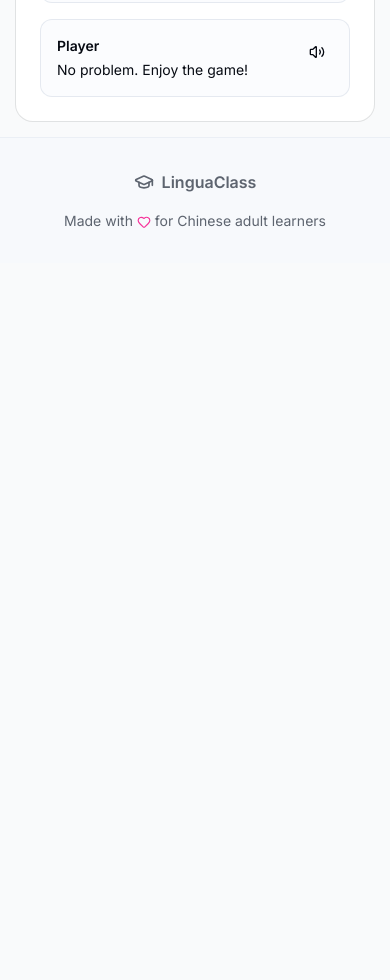
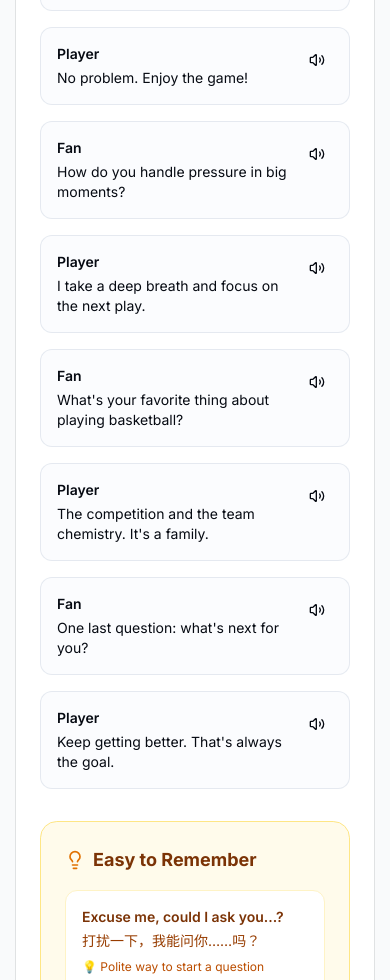
Before and after one commit to safalkunwar/lingua-class, a Next.js app: page /sports/basketball/asking-questions in a window 390 px wide. Shown: the part 1020-2000 px from the top of the page. Before the commit the page ends 1283 px from the top, so only its background shows below. Built offline with nearby package versions, Linux system fonts and the light colour scheme; no server answers.

Commit message:
Expand basketball dialogues and add easy-to-remember phrase cards

```diff
--- a/app/sports/basketball/[moduleId]/page.tsx
+++ b/app/sports/basketball/[moduleId]/page.tsx
@@ -8,6 +8,7 @@ import {
   askingQuestionsDialogue,
   gameCommentaryDialogue,
   basketballSmallTalkDialogue,
+  basketballMemoryPhrases,
 } from "@/data/sports-basketball";
 import { notFound } from "next/navigation";
 import Link from "next/link";
@@ -16,7 +17,7 @@ import { motion } from "framer-motion";
 import { Badge } from "@/components/ui/badge";
 import { Card } from "@/components/ui/card";
 import { Button } from "@/components/ui/button";
-import { ArrowLeft, BookOpen, Volume2 } from "lucide-react";
+import { ArrowLeft, BookOpen, Volume2, Lightbulb } from "lucide-react";
 import { useState } from "react";
 
 const MODULE_META: Record<string, { emoji: string; color: string; type: string }> = {
@@ -43,6 +44,15 @@ const DIALOGUE_MAP: Record<string, { title: string; dialogue: { speaker: string;
   "basketball-small-talk": { title: "Basketball Small Talk Dialogue", dialogue: basketballSmallTalkDialogue },
 };
 
+const MEMORY_PHRASE_MAP: Record<string, { category: string; phrases: { en: string; zh: string; tip: string }[] }[]> = {
+  "watching-a-game": basketballMemoryPhrases.filter((m) => m.category === "Watching a Game"),
+  "talking-with-fans": basketballMemoryPhrases.filter((m) => m.category === "Talking With Fans"),
+  "talking-with-players": basketballMemoryPhrases.filter((m) => m.category === "Talking With Players"),
+  "asking-questions": basketballMemoryPhrases.filter((m) => m.category === "Asking Questions"),
+  "game-commentary": basketballMemoryPhrases.filter((m) => m.category === "Game Commentary"),
+  "basketball-small-talk": basketballMemoryPhrases.filter((m) => m.category === "Basketball Small Talk"),
+};
+
 function speak(text: string) {
   if (typeof window === "undefined" || !("speechSynthesis" in window)) return;
   window.speechSynthesis.cancel();
@@ -65,6 +75,7 @@ export default function BasketballModulePage({
 
   const meta = MODULE_META[module.id] || { emoji: "📚", color: "from-gray-400 to-slate-500", type: module.type };
   const dialogueData = DIALOGUE_MAP[module.id];
+  const memoryPhrases = MEMORY_PHRASE_MAP[module.id];
 
   return (
     <div className="flex">
@@ -99,7 +110,7 @@ export default function BasketballModulePage({
         <motion.div initial={{ opacity: 0, y: 20 }} animate={{ opacity: 1, y: 0 }} transition={{ delay: 0.1 }}>
           <Card className="p-6 sm:p-8">
             {dialogueData ? (
-              <div className="space-y-6">
+              <div className="space-y-8">
                 <div className="flex items-center justify-between">
                   <h2 className="text-xl font-bold">{dialogueData.title}</h2>
                   <Button
@@ -133,6 +144,26 @@ export default function BasketballModulePage({
                     </div>
                   ))}
                 </div>
+
+                {memoryPhrases && memoryPhrases.length > 0 && (
+                  <div className="rounded-xl border border-amber-200 bg-amber-50 p-6 dark:border-amber-700 dark:bg-amber-950/30">
+                    <div className="mb-4 flex items-center gap-2">
+                      <Lightbulb className="h-5 w-5 text-amber-600 dark:text-amber-400" />
+                      <h3 className="text-lg font-bold text-amber-900 dark:text-amber-100">Easy to Remember</h3>
+                    </div>
+                    <div className="grid gap-4 sm:grid-cols-2">
+                      {memoryPhrases.flatMap((group) =>
+                        group.phrases.map((phrase, idx) => (
+                          <div key={idx} className="rounded-lg border border-amber-100 bg-white p-4 dark:border-amber-800 dark:bg-background">
+                            <p className="font-semibold text-amber-900 dark:text-amber-100">{phrase.en}</p>
+                            <p className="mt-1 text-sm text-amber-800 dark:text-amber-200">{phrase.zh}</p>
+                            <p className="mt-2 text-xs text-amber-700 dark:text-amber-300">💡 {phrase.tip}</p>
+                          </div>
+                        ))
+                      )}
+                    </div>
+                  </div>
+                )}
               </div>
             ) : (
               <div className="text-center py-12">
--- a/data/sports-basketball.ts
+++ b/data/sports-basketball.ts
@@ -1400,6 +1400,12 @@ export const watchingAGameDialogue: CurryDialogueLine[] = [
   { speaker: "B", line: "I know. That's why he's the best shooter in the league.", lineZh: "我知道。这就是为什么他是联盟最好的投手。" },
   { speaker: "A", line: "Do you want to grab a snack during the break?", lineZh: "休息时你想去吃点东西吗？" },
   { speaker: "B", line: "Sure, let's go.", lineZh: "当然，走吧。" },
+  { speaker: "A", line: "Wow, did you see that dunk? The crowd went wild!", lineZh: "哇，你看到那个扣篮了吗？观众都沸腾了！" },
+  { speaker: "B", line: "I know! I almost spilled my drink.", lineZh: "我知道！我差点把饮料洒了。" },
+  { speaker: "A", line: "What's the score now?", lineZh: "现在比分是多少？" },
+  { speaker: "B", line: "We're up by 10. But they're making a comeback.", lineZh: "我们领先10分。但他们正在追分。" },
+  { speaker: "A", line: "Don't worry, our defense is solid.", lineZh: "别担心，我们的防守很稳固。" },
+  { speaker: "B", line: "You're right. Let's enjoy the game!", lineZh: "你说得对。我们好好享受比赛吧！" },
 ];
 
 export const talkingWithFansDialogue: CurryDialogueLine[] = [
@@ -1411,6 +1417,10 @@ export const talkingWithFansDialogue: CurryDialogueLine[] = [
   { speaker: "Fan 2", line: "Have you been to a live game before?", lineZh: "你以前看过现场比赛吗？" },
   { speaker: "Fan 1", line: "Once, in Oakland. The energy was amazing.", lineZh: "一次，在奥克兰。现场气氛太棒了。" },
   { speaker: "Fan 2", line: "I want to go to Chase Center someday.", lineZh: "我以后想去大通中心看一次。" },
+  { speaker: "Fan 1", line: "Who's your favorite player?", lineZh: "你最喜欢的球员是谁？" },
+  { speaker: "Fan 2", line: "Obviously Curry! His shooting is out of this world.", lineZh: "当然是库里！他的投篮简直不属于这个世界。" },
+  { speaker: "Fan 1", line: "Same here. I even have his jersey.", lineZh: "我也是。我甚至还有他的球衣。" },
+  { speaker: "Fan 2", line: "Nice! Let's plan a road trip to see them play.", lineZh: "不错！我们计划一次客场观赛之旅吧。" },
 ];
 
 export const talkingWithPlayersDialogue: CurryDialogueLine[] = [
@@ -1420,6 +1430,12 @@ export const talkingWithPlayersDialogue: CurryDialogueLine[] = [
   { speaker: "Player", line: "Just stay confident and let it fly. My teammates set me up perfectly.", lineZh: "保持自信，投出去就好。我的队友为我创造了完美的机会。" },
   { speaker: "Interviewer", line: "Any message for the fans?", lineZh: "有什么想对球迷说的吗？" },
   { speaker: "Player", line: "Thank you for the support. We couldn't do it without you.", lineZh: "感谢你们的支持。没有你们我们做不到。" },
+  { speaker: "Interviewer", line: "How do you prepare before a big game?", lineZh: "大赛前你怎么准备？" },
+  { speaker: "Player", line: "I focus on my shot, stay calm, and trust my training.", lineZh: "我专注于投篮，保持冷静，并相信我的训练。" },
+  { speaker: "Interviewer", line: "What's the key to your success?", lineZh: "你成功的关键是什么？" },
+  { speaker: "Player", line: "Hard work and repetition. Every single day.", lineZh: "努力和重复。每一天。" },
+  { speaker: "Interviewer", line: "Do you have any advice for young players?", lineZh: "对年轻球员有什么建议吗？" },
+  { speaker: "Player", line: "Believe in yourself. And never stop practicing.", lineZh: "相信你自己。并且永远不要停止练习。" },
 ];
 
 export const askingQuestionsDialogue: CurryDialogueLine[] = [
@@ -1429,6 +1445,12 @@ export const askingQuestionsDialogue: CurryDialogueLine[] = [
   { speaker: "Player", line: "I usually shoot around for about 30 minutes and visualize the game.", lineZh: "我通常会先投篮热身30分钟，然后在脑海中模拟比赛。" },
   { speaker: "Fan", line: "That's really interesting. Thanks for your time!", lineZh: "那真的很有意思。谢谢你的时间！" },
   { speaker: "Player", line: "No problem. Enjoy the game!", lineZh: "不客气。享受比赛吧！" },
+  { speaker: "Fan", line: "How do you handle pressure in big moments?", lineZh: "关键时刻你怎么处理压力？" },
+  { speaker: "Player", line: "I take a deep breath and focus on the next play.", lineZh: "我深呼吸，专注于下一个回合。" },
+  { speaker: "Fan", line: "What's your favorite thing about playing basketball?", lineZh: "你最喜欢打篮球的什么？" },
+  { speaker: "Player", line: "The competition and the team chemistry. It's a family.", lineZh: "竞争和团队化学反应。它就像一个家庭。" },
+  { speaker: "Fan", line: "One last question: what's next for you?", lineZh: "最后一个问题：你接下来有什么计划？" },
+  { speaker: "Player", line: "Keep getting better. That's always the goal.", lineZh: "继续变得更好。那一直都是目标。" },
 ];
 
 export const gameCommentaryDialogue: CurryDialogueLine[] = [
@@ -1437,6 +1459,9 @@ export const gameCommentaryDialogue: CurryDialogueLine[] = [
   { speaker: "Commentator", line: "He passes to Thompson in the corner...", lineZh: "他传给底角的汤普森……" },
   { speaker: "Commentator", line: "Thompson for three — BANG! What a shot!", lineZh: "汤普森三分出手——进了！多么漂亮的投篮！" },
   { speaker: "Commentator", line: "The Warriors are on fire tonight!", lineZh: "勇士队今晚状态火热！" },
+  { speaker: "Commentator", line: "Curry with the crossover — he's got space!", lineZh: "库里使用 crossover——他找到空间了！" },
+  { speaker: "Commentator", line: "He releases the three... SWISH! Nothing but net!", lineZh: "他投出三分……空心入网！" },
+  { speaker: "Commentator", line: "The crowd is on their feet! This is why we love basketball!", lineZh: "观众都站起来了！这就是我们热爱篮球的原因！" },
 ];
 
 export const basketballSmallTalkDialogue: CurryDialogueLine[] = [
@@ -1448,4 +1473,56 @@ export const basketballSmallTalkDialogue: CurryDialogueLine[] = [
   { speaker: "B", line: "I'm planning to go to the home opener. You?", lineZh: "我计划去看首场主场比赛。你呢？" },
   { speaker: "A", line: "I'm thinking about it. Maybe we can go together.", lineZh: "我在考虑。也许我们可以一起去。" },
   { speaker: "B", line: "That sounds like a plan!", lineZh: "听起来不错！" },
+  { speaker: "A", line: "By the way, did you see Curry's new signature shoe?", lineZh: "对了，你看到库里新出的签名鞋了吗？" },
+  { speaker: "B", line: "Yes! I want a pair so badly.", lineZh: "看到了！我超级想要一双。" },
+  { speaker: "A", line: "Let's save up and buy them together.", lineZh: "我们一起存钱买吧。" },
+  { speaker: "B", line: "Deal! But only if you buy the snacks at the game.", lineZh: "成交！但前提是你在比赛时负责买零食。" },
 ];
+
+export const basketballMemoryPhrases = [
+  { category: "Watching a Game", phrases: [
+    { en: "Did you see that...?", zh: "你看到那个……了吗？", tip: "Use to start a conversation about a play" },
+    { en: "The defense had no chance.", zh: "防守根本没办法。", tip: "Express dominance by one team" },
+    { en: "grab a snack during the break", zh: "休息时去买零食", tip: "Common phrase for break time" },
+    { en: "I was on the edge of my seat", zh: "我紧张得不敢坐稳", tip: "Express excitement during a game" },
+    { en: "The crowd went wild", zh: "观众沸腾了", tip: "Describe an exciting moment" },
+  ]},
+  { category: "Talking With Fans", phrases: [
+    { en: "I've been a ... fan since ...", zh: "我从……就是……的球迷了", tip: "Share your fandom history" },
+    { en: "What do you think about their chances?", zh: "你觉得他们机会怎么样？", tip: "Ask for an opinion" },
+    { en: "if they stay healthy", zh: "如果他们保持健康", tip: "Common condition for success" },
+    { en: "Their offense is unstoppable", zh: "他们的进攻不可阻挡", tip: "Praise a team's strength" },
+    { en: "someday", zh: "总有一天", tip: "Talk about future dreams" },
+  ]},
+  { category: "Talking With Players", phrases: [
+    { en: "Congratulations on the win!", zh: "恭喜获胜！", tip: "Polite opener after a game" },
+    { en: "How does it feel?", zh: "感觉怎么样？", tip: "Ask about emotions" },
+    { en: "Any message for the fans?", zh: "有什么想对球迷说的吗？", tip: "Common interview question" },
+    { en: "Thank you for the support", zh: "感谢你们的支持", tip: "Players often say this" },
+    { en: "We couldn't do it without you", zh: "没有你们我们做不到", tip: "Show appreciation to fans" },
+  ]},
+  { category: "Asking Questions", phrases: [
+    { en: "Excuse me, could I ask you...?", zh: "打扰一下，我能问你……吗？", tip: "Polite way to start a question" },
+    { en: "Of course, go ahead", zh: "当然，请说", tip: "Common response to a request" },
+    { en: "What's your ... routine like?", zh: "你的……routine 是什么样的？", tip: "Ask about habits" },
+    { en: "That's really interesting", zh: "那真的很有意思", tip: "Show engagement" },
+    { en: "Thanks for your time", zh: "谢谢你的时间", tip: "Polite closing" },
+  ]},
+  { category: "Game Commentary", phrases: [
+    { en: "brings the ball up the court", zh: "带球推进前场", tip: "Describe ball movement" },
+    { en: "double team coming", zh: "双人包夹来了", tip: "Describe defensive pressure" },
+    { en: "for three", zh: "三分出手", tip: "Announce a three-point attempt" },
+    { en: "BANG!", zh: "进了！", tip: "Excited reaction to a made shot" },
+    { en: "on fire", zh: "状态火热", tip: "Describe excellent performance" },
+  ]},
+  { category: "Basketball Small Talk", phrases: [
+    { en: "Did you watch the game last night?", zh: "你昨晚看比赛了吗？", tip: "Casual conversation starter" },
+    { en: "That last quarter was insane", zh: "最后一节太疯狂了", tip: "Express excitement" },
+    { en: "I couldn't believe that comeback", zh: "我简直不敢相信那个逆转", tip: "React to a surprising turn" },
+    { en: "on the edge of my seat", zh: "紧张得不敢坐稳", tip: "Describe being very engaged" },
+    { en: "home opener", zh: "首场主场比赛", tip: "First game of the season at home" },
+    { en: "That sounds like a plan!", zh: "听起来不错！", tip: "Agree to an idea" },
+    { en: "Let's save up and buy them together", zh: "我们一起存钱买吧", tip: "Suggest buying something together" },
+    { en: "Deal!", zh: "成交！", tip: "Agree enthusiastically" },
+  ]},
+];
```
